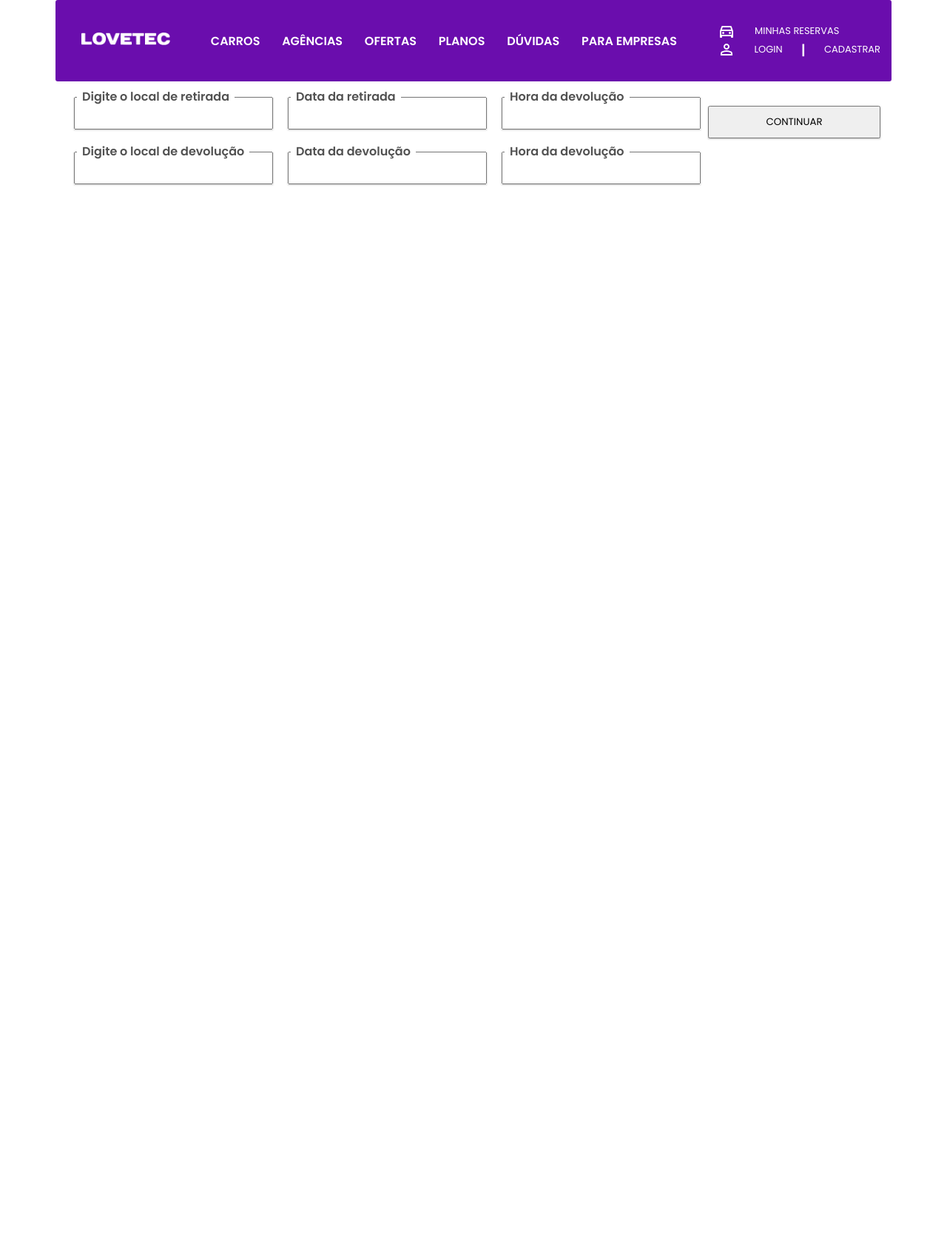
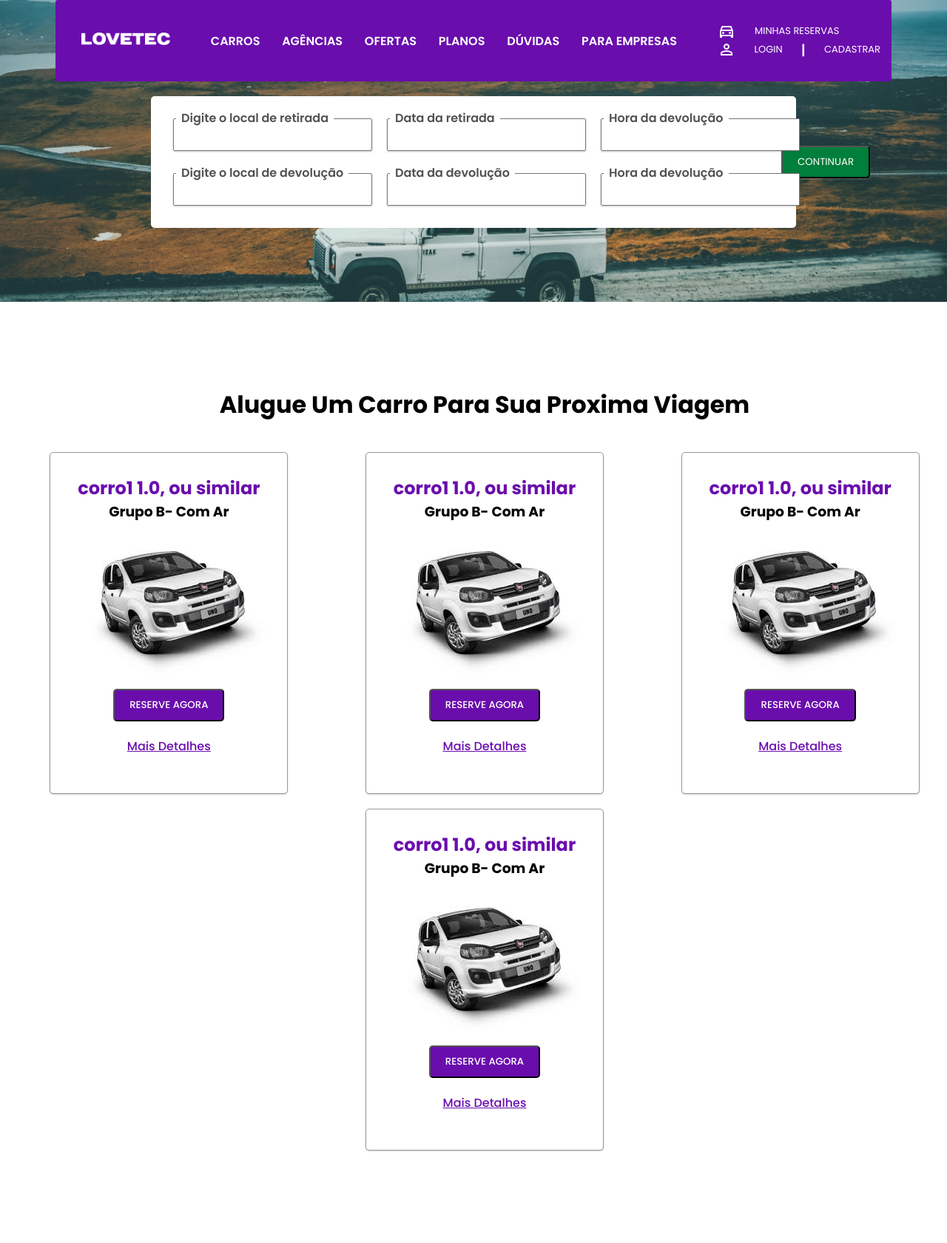
Before and after one commit to edub4/Locadora-Etec, a PHP site: page / in a window 1280 px wide. Shown: the whole page at 74% size. Before the commit the page ends 251 px from the top, so only its background shows below. Run offline with PHP 8.4, Linux system fonts and the light colour scheme.

Commit message:
cards carros

```diff
--- a/css/form.css
+++ b/css/form.css
@@ -8,8 +8,7 @@
     height: 700px;
     background-color: rgb(226, 226, 226);
     padding: 20px;
-    box-shadow: 0px 1px 2px rgba(87, 87, 87, 0.331);
-    border: solid;
+    box-shadow: 0px 1px 2px rgba(156, 156, 156, 0.466);
 }
 .labelLinha{
     background-color: rgb(226, 226, 226);
--- a/css/style.css
+++ b/css/style.css
@@ -6,10 +6,16 @@
     margin: 0;
     font-family: poppins;
 }
-
 .header{
     background-color: #6a0dad;
     margin-bottom: 20px;
+}
+.imgFundo{
+    background-image: url(../img/lovetec/carroBackgrund.jpg);
+    background-position-x: center;
+    background-size: 100%;
+    background-position-y: 70%;
+    padding-bottom: 100px;
 }
 .container {
     margin: 0 auto;
@@ -22,7 +28,7 @@
     font-weight: 600;
     height: 80px;
 }
-.container a,li {
+.header a,li {
     text-decoration: none;
     list-style-type: none;
     color: #ffffff;
@@ -68,10 +74,17 @@
 #logo{
     width: 120px;
 }
+.alinhar{
+    padding: 20px;
+    margin-top: 20px;
+    height: 100%;
+    width: 65%;
+    background-color: #ffffff;
+    border-radius: 5px;
 
+}
 
 form{
-    margin-top: 50px;
     width: 100%;
     justify-content: space-evenly;
     display:grid;
@@ -105,6 +118,67 @@ form{
 }
 .btnVerde{
     width: 300px;
-    box-shadow: 0px 1px 2px rgba(87, 87, 87, 0.331);
+    box-shadow: 0px 1px 2px rgba(156, 156, 156, 0.39);
     padding: 10px 20px 10px 20px;
+    background-color: #007e3b;
+    border-radius: 5px;
+    color: #ffffff;
 }
+.carros{
+    margin: 100px auto;
+    width: 100%;
+    flex-direction: column;
+    height: 100%;
+}
+
+.cards{
+    margin-top: 30px;
+    display: flex;
+    justify-content: space-around;
+    flex-wrap: wrap;
+    flex-direction: row;
+}
+.card{
+    background-color: #ffffff;
+    padding: 30px 20px 30px 20px;
+    width: 280px;
+    height: 400px;
+    border: #999999 solid 1.5px;
+    box-shadow: 0 1px 2px rgba(156, 156, 156, 0.514);
+    border-radius: 5px;
+    display: flex;
+    flex-direction: column;
+    align-items: center;
+    transition: 0.3s;
+    margin: 10px;
+}
+.cardHead{
+    display: flex;
+    flex-direction: column;
+    align-items: center;
+}
+.cardHead h2{
+    color: #6a0dad;
+}
+.cardBody{
+    height: 90%;
+    display: flex;
+    flex-direction: column;
+    align-items: center;
+    justify-content: space-evenly;
+}
+.cardBody a{
+    color: #6a0dad;
+    font-weight: 500;
+}
+.btnRoxo{
+    background-color: #6A0DAD;
+    color: white;
+    font-weight: 500;
+    padding: 10px 20px 10px 20px;
+    border-radius: 5px;
+}
+.card:hover{
+    transform: scale(1.05);
+    box-shadow: 0px 0px 10px rgba(156, 156, 156, 0.466);
+}
--- a/index.html
+++ b/index.html
@@ -10,6 +10,7 @@
     <link href="https://fonts.googleapis.com/css2?family=Poppins:ital,wght@0,100;0,200;0,300;0,400;0,500;0,600;0,700;0,800;0,900;1,100;1,200;1,300;1,400;1,500;1,600;1,700;1,800;1,900&display=swap" rel="stylesheet">
 </head>
 <body>
+    <div class="imgFundo">
         <header>
             <div class="container header">
                 <div class="logo">
@@ -69,7 +70,63 @@
                     </div>
                 </form>
                 <button type="submit" class="btnVerde">CONTINUAR</button>
+            </div>
+    </div>
+    <main class="container carros">
+        <div class="head">
+            <h1>
+                Alugue Um Carro Para Sua Proxima Viagem
+            </h1>
+        </div>
+        <div class="cards">
+            <div class="card">
+                <div class="cardHead">
+                    <h2>corro1 1.0, ou similar</h2>
+                    <h3>Grupo B- Com Ar</h3>
+                </div>
+                <div class="cardBody">
+                    <img src="/img/carros/carro1.jpeg" alt="carro1">
+                    <button type="submit" class="btnRoxo">RESERVE AGORA</button>
+                    <a href="#">Mais Detalhes</a>
+                </div>
+            </div>
 
+            <div class="card">
+                <div class="cardHead">
+                    <h2>corro1 1.0, ou similar</h2>
+                    <h3>Grupo B- Com Ar</h3>
                 </div>
+                <div class="cardBody">
+                    <img src="/img/carros/carro1.jpeg" alt="carro1">
+                    <button type="submit" class="btnRoxo">RESERVE AGORA</button>
+                    <a href="#">Mais Detalhes</a>
+                </div>
+            </div>
+
+            <div class="card">
+                <div class="cardHead">
+                    <h2>corro1 1.0, ou similar</h2>
+                    <h3>Grupo B- Com Ar</h3>
+                </div>
+                <div class="cardBody">
+                    <img src="/img/carros/carro1.jpeg" alt="carro1">
+                    <button type="submit" class="btnRoxo">RESERVE AGORA</button>
+                    <a href="#">Mais Detalhes</a>
+                </div>
+            </div>
+
+            <div class="card">
+                <div class="cardHead">
+                    <h2>corro1 1.0, ou similar</h2>
+                    <h3>Grupo B- Com Ar</h3>
+                </div>
+                <div class="cardBody">
+                    <img src="/img/carros/carro1.jpeg" alt="carro1">
+                    <button type="submit" class="btnRoxo">RESERVE AGORA</button>
+                    <a href="#">Mais Detalhes</a>
+                </div>
+            </div>
+        </div>
+    </main>
 </body>
 </html>
```
Also changed, not shown: img/lovetec/carroBackgrund.jpg (added). Lines whose indentation alone changed are shown as unchanged.
